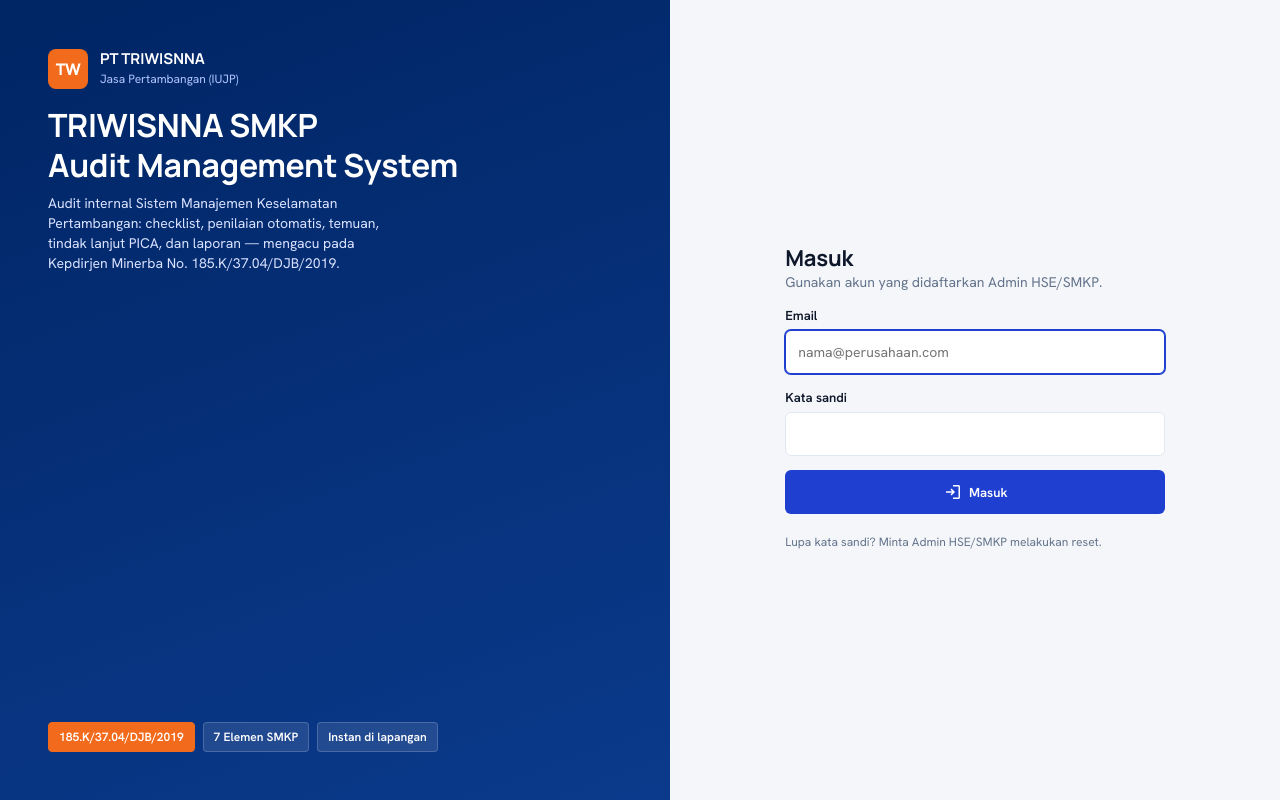
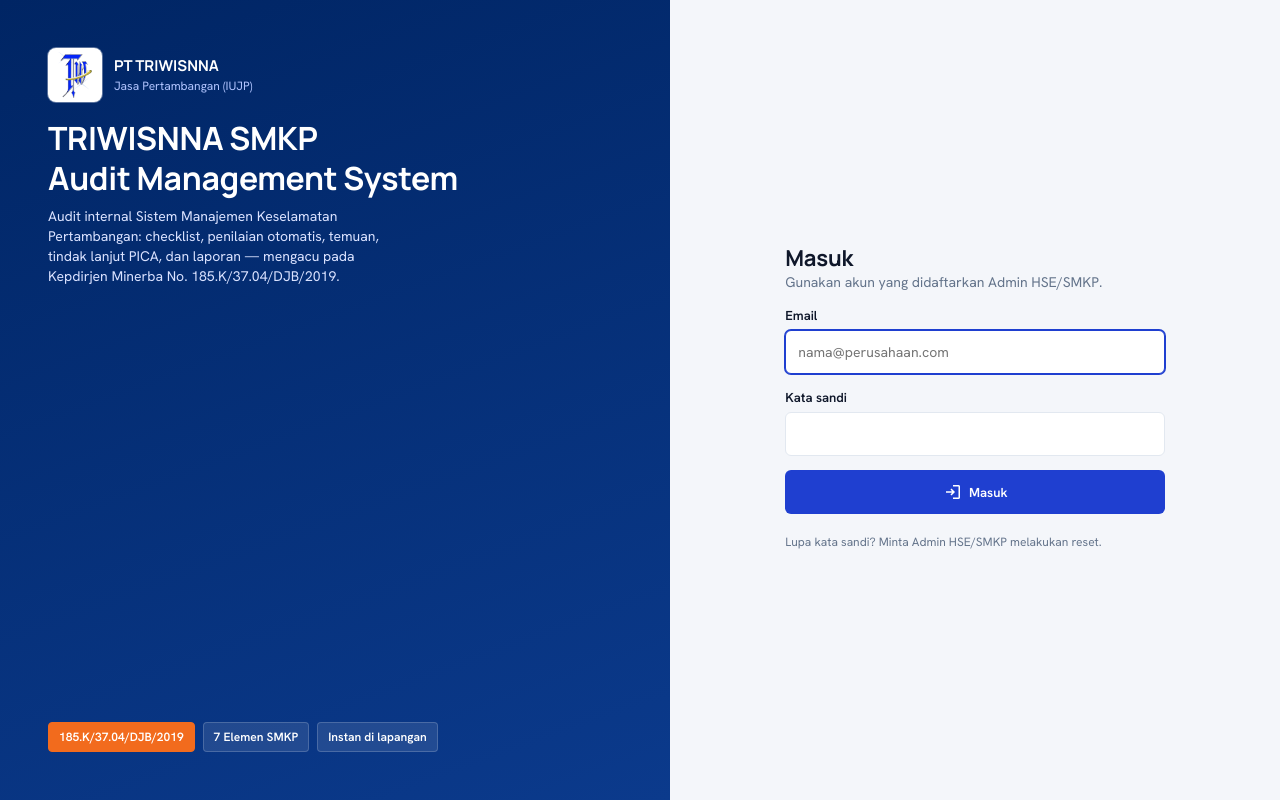
Before and after one commit to Husni556/e-iasmkp, a plain HTML site: page index.html in a window 1280 px wide. Drawn offline with nearby package versions, Linux system fonts and the light colour scheme; no server answers.

Commit message:
logo perusahaan

```diff
--- a/css/style.css
+++ b/css/style.css
@@ -45,6 +45,7 @@ a{color:var(--blue)}
 .login-badges span.or{background:var(--orange);border-color:var(--orange)}
 .login-card{padding:24px;display:flex;align-items:center;justify-content:center}
 .login-card form{width:100%;max-width:380px;display:flex;flex-direction:column;gap:14px}
+.mark.logo{background:#fff;padding:4px;box-shadow:0 0 0 1px rgba(255,255,255,.35)}.mark.logo img{max-width:100%;max-height:100%;object-fit:contain;display:block}
 .mark{width:40px;height:40px;border-radius:8px;background:var(--orange);color:#fff;font:800 16px var(--f-head);display:flex;align-items:center;justify-content:center;letter-spacing:-.04em;flex:none}
 .brandrow{display:flex;align-items:center;gap:12px}
 @media(min-width:900px){#view-login{grid-template-columns:1.1fr 1fr}.login-brand{padding:48px}.login-brand h1{font-size:32px;line-height:40px}}
@@ -253,3 +254,4 @@ code{font-family:ui-monospace,Menlo,Consolas,monospace;font-size:12.5px}
 .rub-i.pick{cursor:pointer}.rub-i.pick:hover{outline:2px solid #1F3FD0}
 .rub-i.on{background:#E3EAFF;outline:2px solid #1F3FD0}
 @media (max-width:560px){.rub-i{grid-template-columns:1fr}}
+.brandrow .mark.logo{width:54px;height:54px}
--- a/index.html
+++ b/index.html
@@ -28,7 +28,7 @@
 <div id="view-login" hidden>
   <section class="login-brand">
     <div>
-      <div class="brandrow"><div class="mark">TW</div><div><b style="font:700 15px var(--f-head)">PT TRIWISNNA</b><div style="font-size:12px;color:#B2C5FF">Jasa Pertambangan (IUJP)</div></div></div>
+      <div class="brandrow"><div class="mark logo"><img src="./logo.png" alt="TW" onerror="this.replaceWith(document.createTextNode('TW'))"></div><div><b style="font:700 15px var(--f-head)">PT TRIWISNNA</b><div style="font-size:12px;color:#B2C5FF">Jasa Pertambangan (IUJP)</div></div></div>
       <h1>TRIWISNNA SMKP<br>Audit Management System</h1>
       <p>Audit internal Sistem Manajemen Keselamatan Pertambangan: checklist, penilaian otomatis, temuan, tindak lanjut PICA, dan laporan — mengacu pada Kepdirjen Minerba No. 185.K/37.04/DJB/2019.</p>
     </div>
@@ -49,7 +49,7 @@
 <!-- ===================== APLIKASI ===================== -->
 <div id="app" hidden>
   <aside class="sidebar" id="sidebar" aria-label="Navigasi utama">
-    <div class="sb-head"><div class="mark" style="width:34px;height:34px;font-size:13px">TW</div><div><b>PT TRIWISNNA</b><small>SMKP System <span class="tag">185/2019</span></small></div></div>
+    <div class="sb-head"><div class="mark logo" style="width:34px;height:34px;font-size:13px"><img src="./logo.png" alt="TW" onerror="this.replaceWith(document.createTextNode('TW'))"></div><div><b>PT TRIWISNNA</b><small>SMKP System <span class="tag">185/2019</span></small></div></div>
     <nav class="nav" id="nav"></nav>
     <div class="sb-user"><div class="avatar" id="uAvatar">?</div><div class="who"><b id="uName">-</b><small id="uRole">-</small></div>
       <button type="button" id="btnTheme" title="Mode gelap/terang" aria-label="Ganti tema"><span class="ms">dark_mode</span></button>
@@ -85,7 +85,7 @@
 <!-- ===================== VERIFIKASI PUBLIK (#/verifikasi/KODE) ===================== -->
 <div id="view-verif" hidden>
   <div class="vf">
-    <div class="brandrow" style="color:var(--primary)"><div class="mark">TW</div><div><b style="font:700 15px var(--f-head)">PT TRIWISNNA</b><div class="muted sm">Verifikasi keaslian dokumen</div></div></div>
+    <div class="brandrow" style="color:var(--primary)"><div class="mark logo"><img src="./logo.png" alt="TW" onerror="this.replaceWith(document.createTextNode('TW'))"></div><div><b style="font:700 15px var(--f-head)">PT TRIWISNNA</b><div class="muted sm">Verifikasi keaslian dokumen</div></div></div>
     <h1>Verifikasi dokumen laporan audit</h1>
     <p class="muted">Masukkan kode verifikasi 20 karakter yang tercetak pada dokumen.</p>
     <div class="vf-row"><input class="input" id="vfKode" maxlength="24" placeholder="KODE VERIFIKASI" autocomplete="off" aria-label="Kode verifikasi"><button class="btn primary" id="vfGo">Periksa</button></div>
--- a/sw.js
+++ b/sw.js
@@ -1,7 +1,7 @@
 /* Service Worker E-IASMKP. Aturan: permintaan ke Apps Script TIDAK PERNAH di-cache. */
 const VER = 'iasmkp-v2.2.0';
 const OPSI = ['./js/formulir.js', './js/vendor/jszip.min.js', './tpl/Formulir_Kriteria_SMKP.xlsx']; // untuk unduh formulir offline; kegagalan tidak membatalkan instalasi
-const SHELL = ['./', './index.html', './css/style.css', './js/config.js', './js/app.js', './manifest.json', './icons/icon-192.png', './icons/icon-512.png'];
+const SHELL = ['./', './index.html', './css/style.css', './js/config.js', './js/app.js', './logo.png', './manifest.json', './icons/icon-192.png', './icons/icon-512.png'];
 
 self.addEventListener('install', e => {
   e.waitUntil(caches.open(VER).then(c => c.addAll(SHELL).then(() => Promise.all(OPSI.map(u => c.add(u).catch(() => 0))))).then(() => self.skipWaiting()));
```
Also changed, not shown: icons/icon-192.png, icons/icon-512.png, icons/maskable-512.png, logo.png (added).
